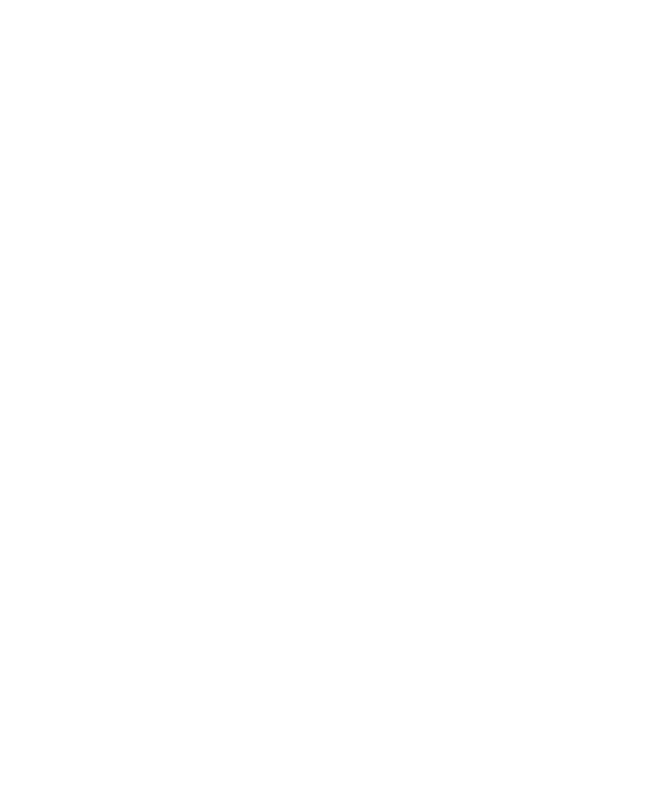
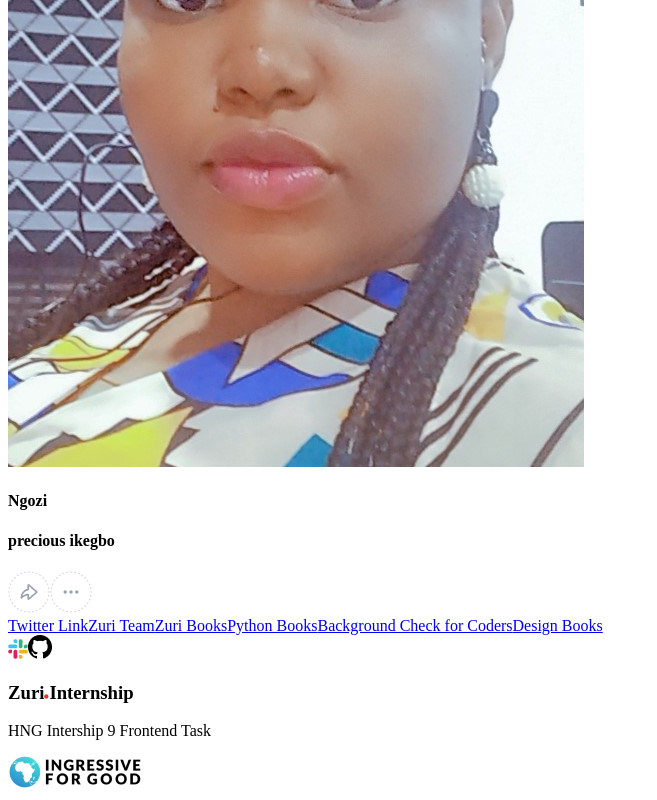
Before and after one commit to precious-68/Ayotayo, a React (Create React App) app: page / in a window 1280 px wide. Shown: the part 336-1136 px from the top of the page, without its empty margins (0-657 px from the left). Before the commit the page ends 800 px from the top, so only its background shows below. Built offline with nearby package versions, Linux system fonts and the light colour scheme.

Commit message:
added new components

```diff
--- a/src/Components/Footer.jsx
+++ b/src/Components/Footer.jsx
@@ -1,10 +1,21 @@
 import React from 'react'
 import "./Linktreestyles.css"
-import ingress from "../images/I4G.png"
+import ingress from "../Images/I4G.png"
 
 function Footer() {
   return (
-    <div>
+    <div className='footer'>
+    <div id='footerr'>
+    <h3 className='HNG'>Zuri<span className=''>
+     <svg width="5" height="5" viewBox="0 0 9 8" fill="none" xmlns="http://www.w3.org/2000/svg">
+     <path d="M4.222 7.88583C5.28881 7.88583 6.2134 7.50658 6.97202 6.74796C7.73064 5.98934 8.13362 5.08848 8.13362 4.02167C8.13362 2.97858 7.73064 2.054 6.97202 1.29538C6.2134 0.536756 5.28881 0.133667 4.222 0.133667C3.10774 0.133667 2.15944 0.513032 1.40082 1.27165C0.642195 2.03027 0.262939 2.95485 0.262939 4.02167C0.262939 5.11221 0.642195 6.01306 1.40082 6.77168C2.15944 7.5303 3.10774 7.88583 4.222 7.88583Z" fill="#E7332B"/>
+     </svg>
+      </span>Internship</h3>
+     <p className='HNG'>HNG Intership 9 Frontend Task</p>
+     <img  className="HNG" src={ingress} alt='zuri icon'/>
+
+
+    </div>
 
     </div>
   )
--- a/src/Components/Header.jsx
+++ b/src/Components/Header.jsx
@@ -1,14 +1,23 @@
 import React from 'react'
 import "./Linktreestyles.css"
 
-import profile from "../images/Snapchat-680063175 (2).jpg"
-import share from "../images/_Avatar share button (1).png"
-import sharebtn from "../images/_Avatar share button.png"
+import profile from "../Images/Snapchat-680063175 (2).jpg"
+import share from "../Images/_Avatar share button (1).png"
+import sharebtn from "../Images/_Avatar share button.png"
 
 function Header() {
   return (
-    <div>
+    <div className='body'>
+    <div className='header'>
+    <img  id='profile_img' src={profile} alt="profile-img"/>
+      <h4 id='twitter'>Ngozi</h4>
+      <h4 id='slack'>precious ikegbo</h4>
+      <div className='avatar'>
+      <img className= "avatar-sharearrow" src={share}   alt='avatar share'/>
+      <img className= "avatar-sharebtn" src={sharebtn}   alt='avatar share'/>
+      </div>
 
+    </div>
     </div>
   )
 }
--- a/src/Components/Links.jsx
+++ b/src/Components/Links.jsx
@@ -1,11 +1,26 @@
 import React from 'react'
 import "./Linktreestyles.css"
-import slack from "../images/slack.png"
-import git from "../images/Icon.png"
+import slack from "../Images/slack.png"
+import git from "../Images/Icon.png"
 
 function Links() {
   return (
-    <div>
+    <div className='links'>
+    <a href='https://twitter.com/NgoziChukwuu?t=zu57Bs4-NtM4EdFJy4ZLtg&s=09' id=''>Twitter Link</a>
+    <a href='https://training.zuri.team/' id='btn_zuri'>Zuri Team</a>
+    <a href='http://books.zuri.team' id='books'>Zuri Books</a>
+    <a href='https://books.zuri.team/python-for-beginners?ref_id=<preciousikegbo>' id='book_python'>Python Books</a>
+    <a href='https://background.zuri.team' id='pitch'>Background Check for Coders</a>
+    <a href='https://books.zuri.team/design-rules' id='book_design'>Design Books</a>
+       <div className='icons'>
+       <div className='social-icons'>
+       <img src={slack} alt='slack icon'/>
+       <img src={git} alt="git icon"/>
+       </div>
+
+       </div>
+
+
 
     </div>
   )
```
